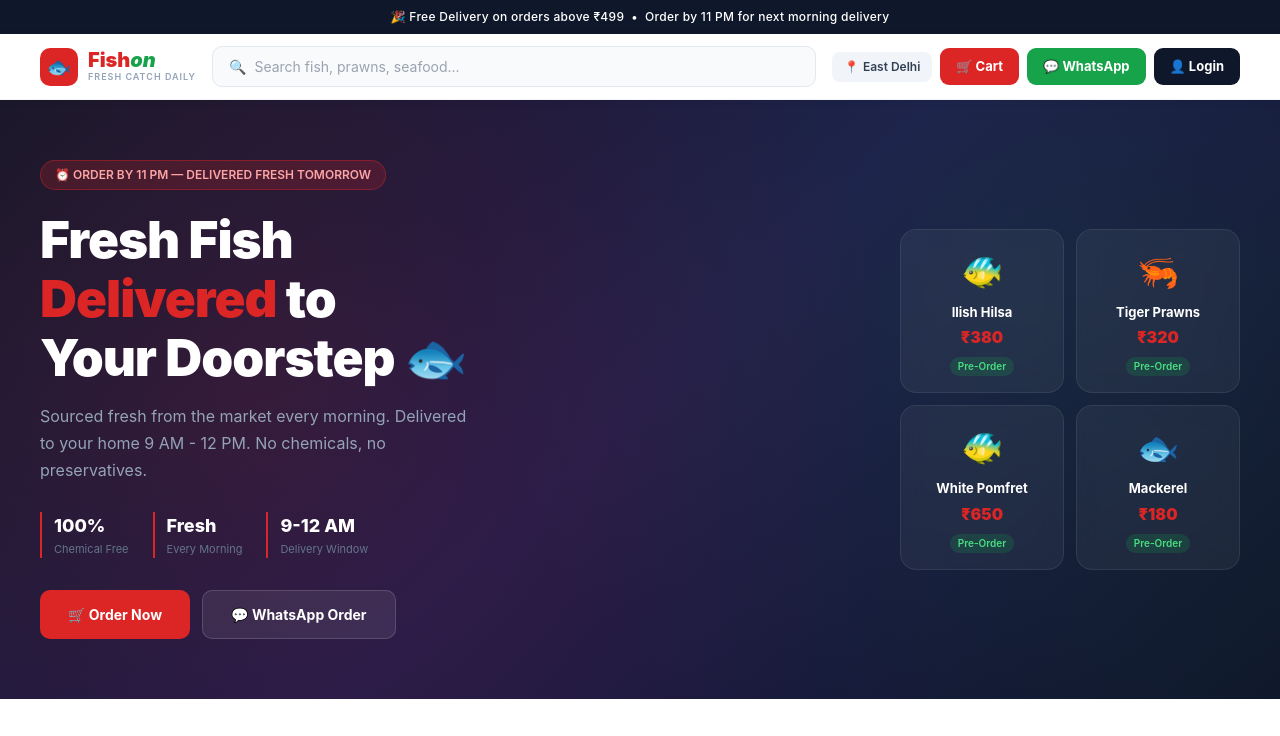
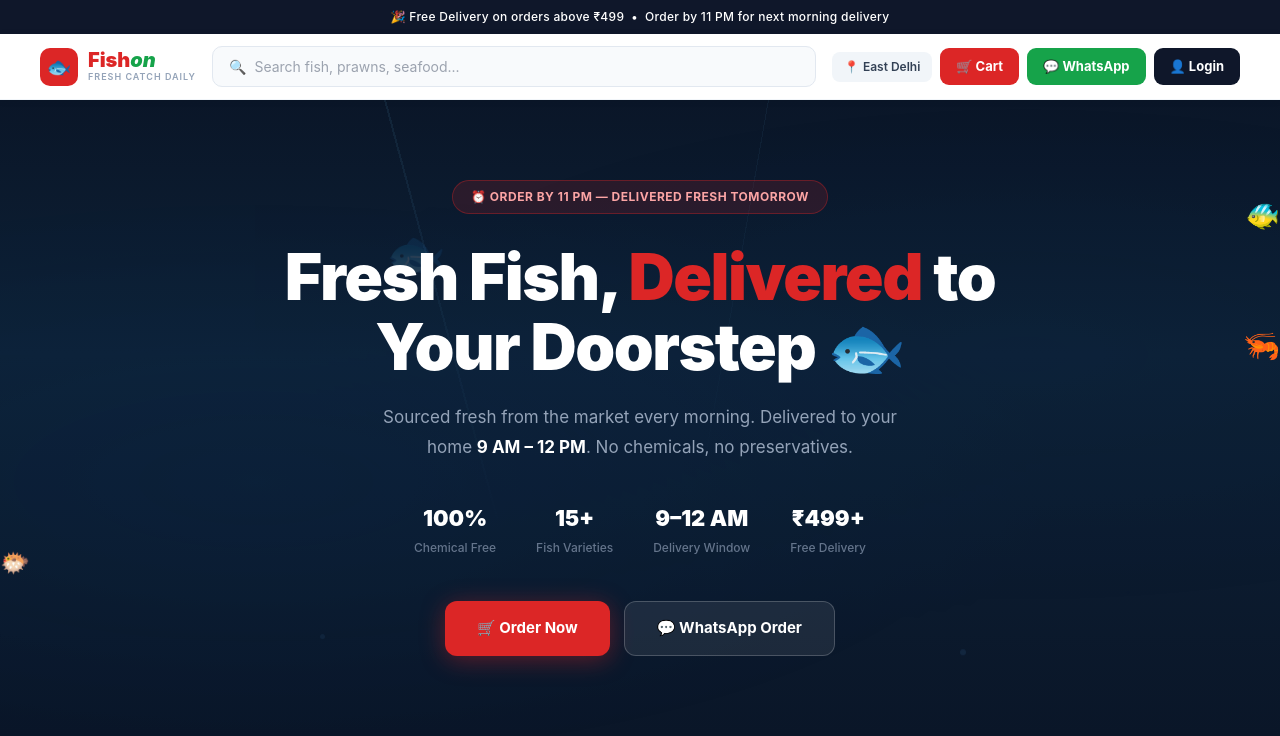
Before and after one commit to kumoranjandas-fishon/fission, a Next.js app: page / in a window 1280 px wide. Shown: the top 736 px of the page. Built offline with nearby package versions, Linux system fonts and the light colour scheme.

Commit message:
Update page.tsx

```diff
--- a/app/page.tsx
+++ b/app/page.tsx
@@ -186,54 +186,101 @@ export default function Home() {
       </header>
 
       {/* HERO */}
-      <section style={{background:'linear-gradient(135deg,#0f172a 0%,#1e1b4b 50%,#0f172a 100%)',padding:'60px 24px',position:'relative',overflow:'hidden'}}>
-        <div style={{position:'absolute',inset:0,backgroundImage:'radial-gradient(circle at 20% 50%,rgba(220,38,38,0.15) 0%,transparent 60%),radial-gradient(circle at 80% 30%,rgba(22,163,74,0.1) 0%,transparent 50%)'}}></div>
-        <div style={{maxWidth:'1200px',margin:'0 auto',position:'relative',zIndex:2,display:'flex',alignItems:'center',justifyContent:'space-between',gap:'40px',flexWrap:'wrap'}}>
-          <div style={{flex:'1',minWidth:'280px'}}>
-            <div style={{display:'inline-flex',alignItems:'center',gap:'6px',background:'rgba(220,38,38,0.2)',border:'1px solid rgba(220,38,38,0.4)',padding:'5px 14px',borderRadius:'20px',marginBottom:'20px'}}>
-              <span style={{color:'#fca5a5',fontSize:'12px',fontWeight:600}}>⏰ ORDER BY 11 PM — DELIVERED FRESH TOMORROW</span>
+      <section style={{background:'linear-gradient(180deg,#0a1628 0%,#0d2137 40%,#0a1628 100%)',padding:'80px 24px',position:'relative',overflow:'hidden'}}>
+
+        {/* Animated CSS */}
+        <style>{`
+          @keyframes fishSwim1 {
+            0%   { transform: translateX(-120px) translateY(0px) scaleX(1); opacity:0; }
+            10%  { opacity: 0.18; }
+            90%  { opacity: 0.18; }
+            100% { transform: translateX(110vw) translateY(-30px) scaleX(1); opacity:0; }
+          }
+          @keyframes fishSwim2 {
+            0%   { transform: translateX(110vw) translateY(0px) scaleX(-1); opacity:0; }
+            10%  { opacity: 0.13; }
+            90%  { opacity: 0.13; }
+            100% { transform: translateX(-120px) translateY(20px) scaleX(-1); opacity:0; }
+          }
+          @keyframes fishSwim3 {
+            0%   { transform: translateX(-120px) translateY(0px) scaleX(1); opacity:0; }
+            10%  { opacity: 0.1; }
+            90%  { opacity: 0.1; }
+            100% { transform: translateX(110vw) translateY(10px) scaleX(1); opacity:0; }
+          }
+          @keyframes bubble {
+            0%   { transform: translateY(0px); opacity:0.4; }
+            100% { transform: translateY(-80px); opacity:0; }
+          }
+          @keyframes glow {
+            0%,100% { opacity:0.15; }
+            50%      { opacity:0.25; }
+          }
+        `}</style>
+
+        {/* Underwater glow */}
+        <div style={{position:'absolute',inset:0,backgroundImage:'radial-gradient(ellipse at 20% 60%,rgba(0,100,200,0.2) 0%,transparent 55%),radial-gradient(ellipse at 80% 40%,rgba(0,60,120,0.15) 0%,transparent 50%)',animation:'glow 4s ease-in-out infinite'}}></div>
+
+        {/* Floating fish silhouettes */}
+        {/* Fish 1 - big, slow */}
+        <div style={{position:'absolute',top:'20%',left:0,fontSize:'48px',animation:'fishSwim1 18s linear infinite',animationDelay:'0s',pointerEvents:'none'}}>🐟</div>
+        {/* Fish 2 - medium, opposite direction */}
+        <div style={{position:'absolute',top:'55%',right:0,fontSize:'36px',animation:'fishSwim2 14s linear infinite',animationDelay:'3s',pointerEvents:'none'}}>🐠</div>
+        {/* Fish 3 - small */}
+        <div style={{position:'absolute',top:'70%',left:0,fontSize:'24px',animation:'fishSwim1 22s linear infinite',animationDelay:'7s',pointerEvents:'none'}}>🐡</div>
+        {/* Fish 4 - prawn */}
+        <div style={{position:'absolute',top:'35%',right:0,fontSize:'30px',animation:'fishSwim2 16s linear infinite',animationDelay:'11s',pointerEvents:'none'}}>🦐</div>
+        {/* Fish 5 */}
+        <div style={{position:'absolute',top:'80%',left:0,fontSize:'40px',animation:'fishSwim1 20s linear infinite',animationDelay:'5s',pointerEvents:'none'}}>🐟</div>
+        {/* Fish 6 - small opposite */}
+        <div style={{position:'absolute',top:'15%',right:0,fontSize:'28px',animation:'fishSwim2 12s linear infinite',animationDelay:'9s',pointerEvents:'none'}}>🐠</div>
+
+        {/* Bubbles */}
+        {[{l:'10%',d:'0s',s:'3px'},{l:'25%',d:'1.5s',s:'5px'},{l:'45%',d:'0.8s',s:'4px'},{l:'60%',d:'2s',s:'3px'},{l:'75%',d:'0.3s',s:'6px'},{l:'88%',d:'1.2s',s:'4px'}].map((b,i)=>(
+          <div key={i} style={{position:'absolute',bottom:'10%',left:b.l,width:b.s,height:b.s,borderRadius:'50%',background:'rgba(100,180,255,0.3)',animation:`bubble ${3+i*0.5}s ease-out infinite`,animationDelay:b.d,pointerEvents:'none'}}></div>
+        ))}
+
+        {/* Light rays from top */}
+        <div style={{position:'absolute',top:0,left:'30%',width:'2px',height:'100%',background:'linear-gradient(180deg,rgba(100,200,255,0.08) 0%,transparent 70%)',transform:'rotate(-15deg)',transformOrigin:'top'}}></div>
+        <div style={{position:'absolute',top:0,left:'60%',width:'1px',height:'100%',background:'linear-gradient(180deg,rgba(100,200,255,0.06) 0%,transparent 60%)',transform:'rotate(10deg)',transformOrigin:'top'}}></div>
+
+        <div style={{maxWidth:'860px',margin:'0 auto',position:'relative',zIndex:2,textAlign:'center'}}>
+
+          {/* Badge */}
+          <div style={{display:'inline-flex',alignItems:'center',gap:'8px',background:'rgba(220,38,38,0.15)',border:'1px solid rgba(220,38,38,0.35)',padding:'7px 18px',borderRadius:'30px',marginBottom:'28px'}}>
+            <span style={{color:'#fca5a5',fontSize:'12px',fontWeight:700,letterSpacing:'0.5px'}}>⏰ ORDER BY 11 PM — DELIVERED FRESH TOMORROW</span>
           </div>
-            <h1 style={{color:'white',fontSize:'clamp(30px,4vw,52px)',fontWeight:900,margin:'0 0 16px',lineHeight:1.15,letterSpacing:'-1px'}}>
-              Fresh Fish<br/>
-              <span style={{color:'#DC2626'}}>Delivered</span> to<br/>
-              Your Doorstep 🐟
+
+          {/* Heading */}
+          <h1 style={{color:'white',fontSize:'clamp(36px,5vw,64px)',fontWeight:900,margin:'0 0 20px',lineHeight:1.1,letterSpacing:'-1.5px'}}>
+            Fresh Fish,{' '}
+            <span style={{color:'#DC2626'}}>Delivered</span>{' '}
+            to Your Doorstep 🐟
           </h1>
-            <p style={{color:'#94a3b8',fontSize:'16px',marginBottom:'28px',maxWidth:'440px',lineHeight:1.7}}>
-              Sourced fresh from the market every morning. Delivered to your home 9 AM - 12 PM. No chemicals, no preservatives.
+
+          {/* Subtext */}
+          <p style={{color:'#94a3b8',fontSize:'17px',marginBottom:'40px',maxWidth:'560px',lineHeight:1.75,margin:'0 auto 40px'}}>
+            Sourced fresh from the market every morning. Delivered to your home <strong style={{color:'white'}}>9 AM – 12 PM</strong>. No chemicals, no preservatives.
           </p>
-            <div style={{display:'flex',gap:'24px',marginBottom:'32px'}}>
-              {[{n:'100%',l:'Chemical Free'},{n:'Fresh',l:'Every Morning'},{n:'9-12 AM',l:'Delivery Window'}].map(s=>(
-                <div key={s.l} style={{borderLeft:'2px solid #DC2626',paddingLeft:'12px'}}>
-                  <div style={{color:'white',fontWeight:800,fontSize:'18px'}}>{s.n}</div>
-                  <div style={{color:'#64748b',fontSize:'11px',marginTop:'2px'}}>{s.l}</div>
+
+          {/* Stats */}
+          <div style={{display:'flex',justifyContent:'center',gap:'40px',marginBottom:'44px',flexWrap:'wrap'}}>
+            {[{n:'100%',l:'Chemical Free'},{n:'15+',l:'Fish Varieties'},{n:'9–12 AM',l:'Delivery Window'},{n:'₹499+',l:'Free Delivery'}].map(s=>(
+              <div key={s.l} style={{textAlign:'center'}}>
+                <div style={{color:'white',fontWeight:900,fontSize:'22px'}}>{s.n}</div>
+                <div style={{color:'#64748b',fontSize:'12px',marginTop:'4px',fontWeight:500}}>{s.l}</div>
               </div>
             ))}
           </div>
-            <div style={{display:'flex',gap:'12px',flexWrap:'wrap'}}>
-              <a href="#menu" style={{background:'#DC2626',color:'white',textDecoration:'none',padding:'13px 28px',borderRadius:'10px',fontWeight:700,fontSize:'14px',display:'flex',alignItems:'center',gap:'8px'}}>
+
+          {/* CTA Buttons */}
+          <div style={{display:'flex',gap:'14px',justifyContent:'center',flexWrap:'wrap'}}>
+            <a href="#menu" style={{background:'#DC2626',color:'white',textDecoration:'none',padding:'15px 32px',borderRadius:'12px',fontWeight:700,fontSize:'15px',display:'flex',alignItems:'center',gap:'8px',boxShadow:'0 4px 24px rgba(220,38,38,0.4)'}}>
               🛒 Order Now
             </a>
-              <a href="https://wa.me/918287000582?text=Hi! I want to order fish" style={{background:'rgba(255,255,255,0.08)',color:'white',textDecoration:'none',padding:'13px 28px',borderRadius:'10px',fontWeight:700,fontSize:'14px',border:'1px solid rgba(255,255,255,0.15)',display:'flex',alignItems:'center',gap:'8px'}}>
+            <a href="https://wa.me/918287000582?text=Hi! I want to order fish" style={{background:'rgba(255,255,255,0.08)',color:'white',textDecoration:'none',padding:'15px 32px',borderRadius:'12px',fontWeight:700,fontSize:'15px',border:'1px solid rgba(255,255,255,0.2)',display:'flex',alignItems:'center',gap:'8px'}}>
               💬 WhatsApp Order
             </a>
-            </div>
-          </div>
-
-          {/* Featured items */}
-          <div style={{display:'grid',gridTemplateColumns:'1fr 1fr',gap:'12px',flex:'1',minWidth:'240px',maxWidth:'340px'}}>
-            {[
-              {e:'🐠',n:'Ilish Hilsa',p:'₹380',t:'Pre-Order'},
-              {e:'🦐',n:'Tiger Prawns',p:'₹320',t:'Pre-Order'},
-              {e:'🐠',n:'White Pomfret',p:'₹650',t:'Pre-Order'},
-              {e:'🐟',n:'Mackerel',p:'₹180',t:'Pre-Order'},
-            ].map(i=>(
-              <div key={i.n} style={{background:'rgba(255,255,255,0.05)',borderRadius:'16px',padding:'16px',textAlign:'center',border:'1px solid rgba(255,255,255,0.08)',backdropFilter:'blur(10px)'}}>
-                <div style={{fontSize:'34px',marginBottom:'6px'}}>{i.e}</div>
-                <div style={{color:'white',fontWeight:700,fontSize:'13px'}}>{i.n}</div>
-                <div style={{color:'#DC2626',fontWeight:900,fontSize:'16px',margin:'3px 0'}}>{i.p}</div>
-                <div style={{background:'rgba(22,163,74,0.2)',color:'#4ade80',fontSize:'10px',padding:'2px 8px',borderRadius:'20px',display:'inline-block',fontWeight:600}}>{i.t}</div>
-              </div>
-            ))}
           </div>
         </div>
       </section>
```
Lines whose indentation alone changed are shown as unchanged.
